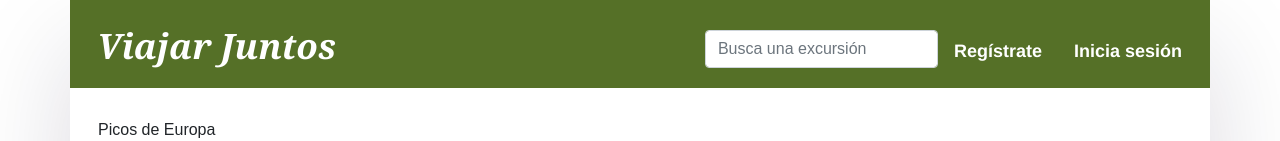
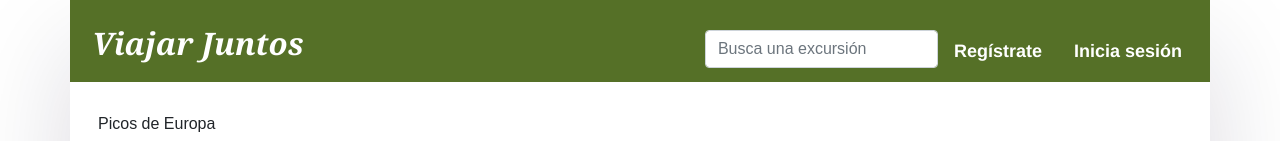
Before and after one commit to irenesj/excursiones, a React (Create React App) app: page / in a window 1280 px wide. Shown: the top 141 px of the page. Built offline with nearby package versions, Linux system fonts and the light colour scheme; no server answers.

Commit message:
Minor updates

```diff
--- a/src/css/Layout.module.css
+++ b/src/css/Layout.module.css
@@ -19,11 +19,11 @@
 .logo{
 
     font-family: Cambria, Cochin, Georgia, Times, 'Times New Roman', serif;
-    font-size: 35px;
+    font-size: 31px;
     font-weight: bolder;
     font-style: italic;
     padding-bottom: 15px;
-    padding-left: 15px;
+    padding-left: 10px;
     padding-right: 15px;
 }
 
```
